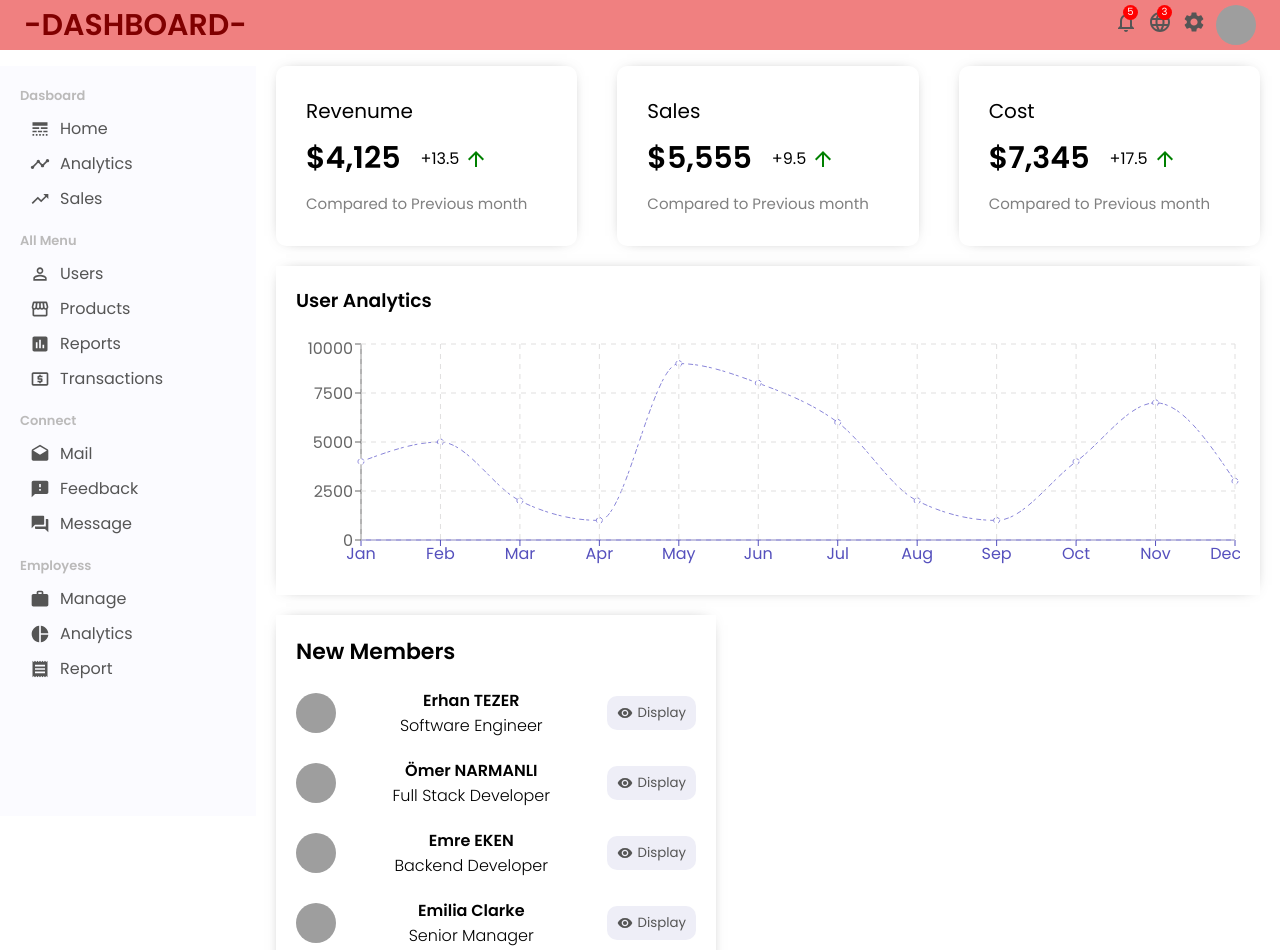
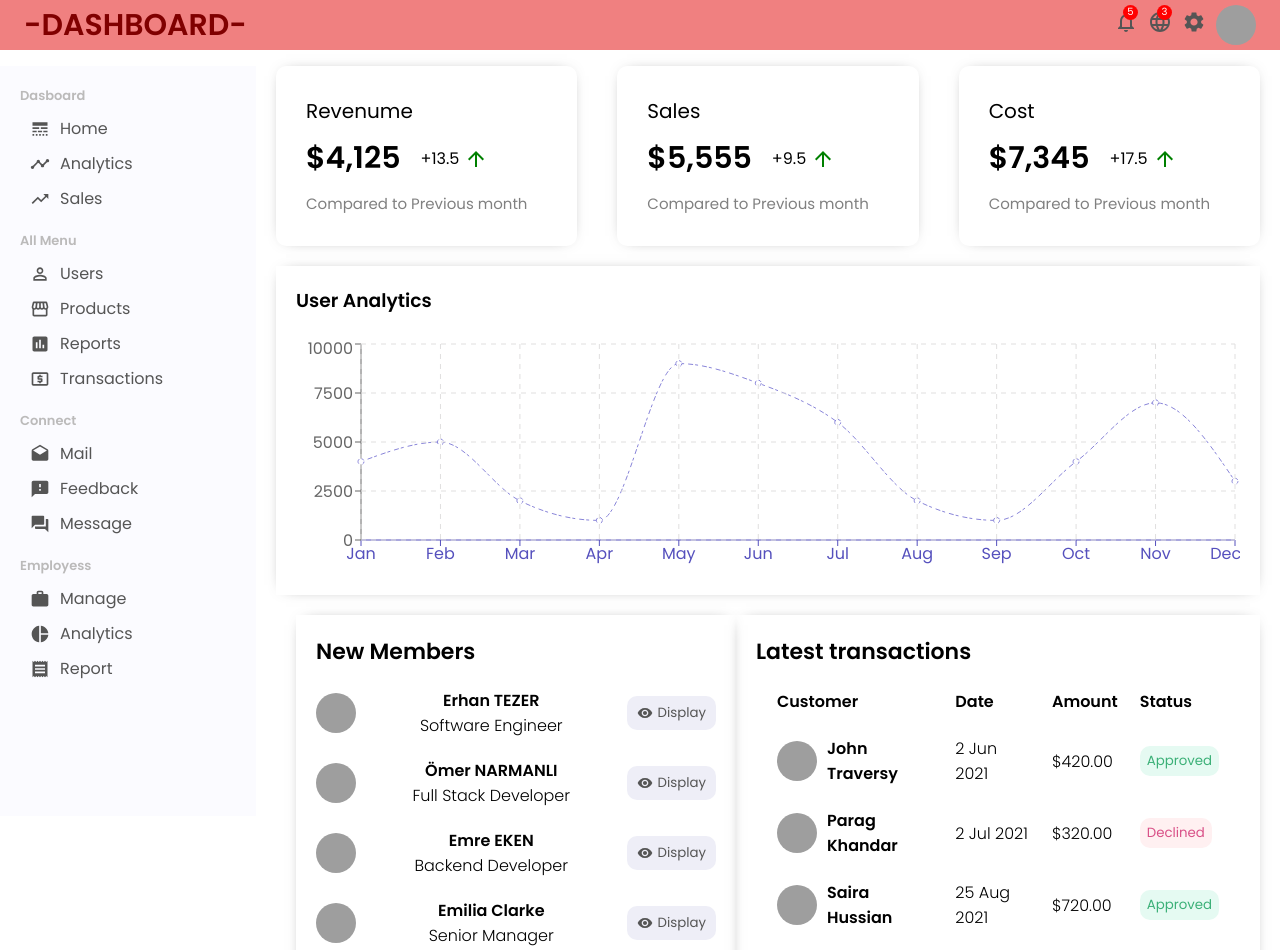
Before and after one commit to brs14shn/react_admin_dashboard, a React (Create React App) app: page / in a window 1280 px wide. Shown: the top 950 px of the page. Built offline with nearby package versions, Linux system fonts and the light colour scheme; grey boxes are pictures that could not be loaded.

Commit message:
LastTransction finished

```diff
--- a/src/components/LastTransction.jsx
+++ b/src/components/LastTransction.jsx
@@ -1,9 +1,45 @@
-import React from 'react'
+import React from "react";
+import { lastTransctionRows } from "../helper/dummyData";
+
+import {
+    LastTransctionContainer,
+    LastTransctionTitle,
+    LastTransctionTable,
+    LastTransctionTh,
+    LastTransctionTdUser,
+    LastTransctionTdUserImg,
+    LastTransctionTd,
+    LastTransctionButton} from "../components/styles/LastTransaction.styled"
 
 const LastTransction = () => {
   return (
-    <div>LastTransction</div>
-  )
-}
+    <LastTransctionContainer>
+      <LastTransctionTitle>Latest transactions</LastTransctionTitle>
+      <LastTransctionTable>
+        <tr>
+          <LastTransctionTh>Customer</LastTransctionTh>
+          <LastTransctionTh>Date</LastTransctionTh>
+          <LastTransctionTh>Amount</LastTransctionTh>
+          <LastTransctionTh>Status</LastTransctionTh>
+        </tr>
 
-export default LastTransction
+        {lastTransctionRows &&
+          lastTransctionRows.map((item) => (
+            <tr>
+              <LastTransctionTdUser>
+                <LastTransctionTdUserImg src={item.avatar} alt={item.username} />
+                <span>{item.username}</span>
+              </LastTransctionTdUser>
+              <LastTransctionTd>{item.date}</LastTransctionTd>
+              <LastTransctionTd>{item.transaction}</LastTransctionTd>
+              <td>
+                <LastTransctionButton bgColor={item.bgColor} fdColor ={item.fdColor} >{item.type}</LastTransctionButton>
+              </td>
+            </tr>
+          ))}
+      </LastTransctionTable>
+    </LastTransctionContainer>
+  );
+};
+
+export default LastTransction;
--- /dev/null
+++ b/src/components/styles/LastTransaction.styled.jsx
@@ -0,0 +1,42 @@
+import styled from "styled-components";
+
+
+export const LastTransctionContainer =styled.div`
+    flex: 2;
+    box-shadow: 0px 0px 15px -10px rgba(0, 0, 0, 0.75);
+    padding: 20px;
+`
+export const LastTransctionTitle =styled.h3`
+   font-size: 22px;
+   font-weight: 600;
+`
+export const LastTransctionTable =styled.table`
+   width: 100%;
+    border-spacing: 20px;
+`
+export const LastTransctionTh = styled.th`
+    text-align: left;
+`
+export const LastTransctionTdUser = styled.td`
+    display: flex;
+    align-items: center;
+    font-weight: 600;
+`
+export const LastTransctionTdUserImg = styled.img`
+    width: 40px;
+    height: 40px;
+    border-radius: 50%;
+    object-fit: cover;
+    margin-right: 10px;
+`
+export const LastTransctionTd = styled.td`
+    font-weight: 300;
+`
+
+export const LastTransctionButton = styled.button`
+    padding: 5px 7px;
+    border: none;
+    border-radius: 10px;
+    background-color:${({bgColor})=>bgColor || "#ebf1fe"};
+    color:${({fdColor})=>fdColor || "#2a7ade"};
+`
--- a/src/helper/dummyData.js
+++ b/src/helper/dummyData.js
@@ -56,3 +56,45 @@ export const newMemberRows = [
         occupation: "Product Manager"
     }
 ]
+
+
+export const lastTransctionRows = [
+    {
+        id: 1,
+        username: "John Traversy",
+        avatar: "https://randomuser.me/api/portraits/men/18.jpg",
+        date: "2 Jun 2021",
+        type: "Approved",
+        bgColor: "#e5faf2",
+        fdColor: "#3bb077",
+        transaction: "$420.00",
+    },
+    {
+        id: 2,
+        username: "Parag Khandar",
+        avatar: "https://randomuser.me/api/portraits/men/22.jpg",
+        date: "2 Jul 2021",
+        type: "Declined",
+        bgColor: "#fff0f1",
+        fdColor: "#d95087",
+        transaction: "$320.00",
+    },
+    {
+        id: 3,
+        username: "Saira Hussian",
+        avatar: "https://randomuser.me/api/portraits/women/77.jpg",
+        date: "25 Aug 2021",
+        type: "Approved",
+        bgColor: "#e5faf2",
+        fdColor: "#3bb077",
+        transaction: "$720.00",
+    },
+    {
+        id: 4,
+        username: "Rohit Malik",
+        avatar: "https://randomuser.me/api/portraits/men/28.jpg",
+        date: "5 Jun 2021",
+        type: "Pending",
+        transaction: "$720.00",
+    },
+]
--- a/src/pages/Home.jsx
+++ b/src/pages/Home.jsx
@@ -4,22 +4,29 @@ import styled from "styled-components";
 import Chart from '../components/Chart';
 import {userData} from "../helper/dummyData"
 import NewMembers from '../components/NewMembers';
+import LastTransction from '../components/LastTransction';
 
 
 const HomeContainer = styled.div`
 flex:4
+`
+const HomeBottomContainer =styled.div`
+display: flex;
+margin: 20px;
 `
 
 const Home = () => {
   return (
     <HomeContainer>
         <Featured/>
+
         <Chart data={userData} title="User Analytics"  grid dataKey ="Active User"/>
-        <div>
+
+        <HomeBottomContainer>
         <NewMembers/>
+        <LastTransction/>
+        </HomeBottomContainer>
 
-
-        </div>
     </HomeContainer>
   )
 }
```
